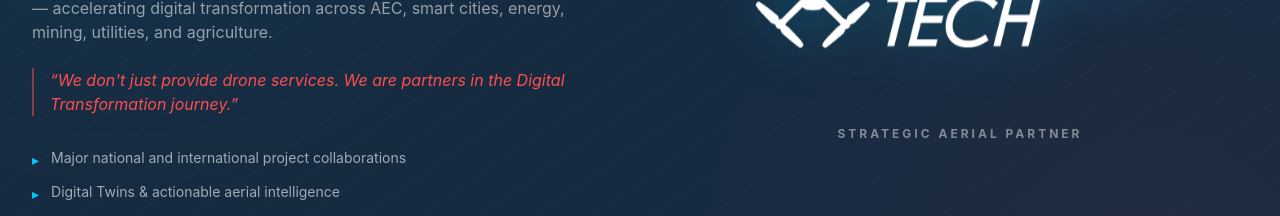
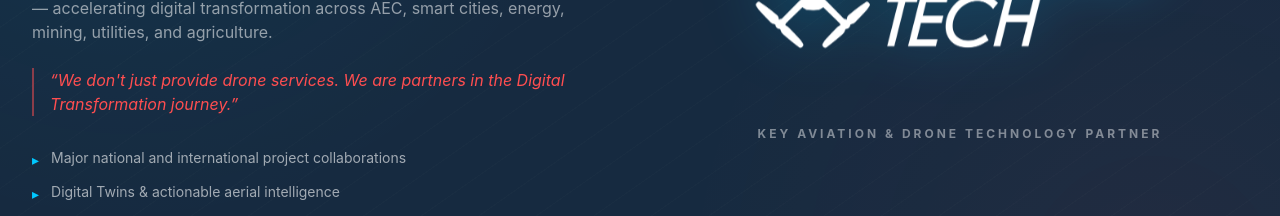
Before and after one commit to MinaRomanyBoles/fly-high, a React (Create React App) app: page / in a window 1280 px wide. Shown: the part 9880-10096 px from the top of the page. Built offline with nearby package versions, Linux system fonts and the light colour scheme.

Commit message:
feat: add content data file for project configuration

```diff
--- a/src/data/content.js
+++ b/src/data/content.js
@@ -427,7 +427,7 @@ export const content = {
         ],
         cta: 'Visit Drone Tech',
         url: 'https://dronetech.eg/',
-        badge: 'Strategic Aerial Partner',
+        badge: 'Key Aviation & Drone Technology Partner',
       },
       partner: {
         eyebrow: 'OUR PARTNERS',
@@ -802,7 +802,7 @@ export const content = {
         ],
         cta: 'زيارة Drone Tech',
         url: 'https://dronetech.eg/',
-        badge: 'شريك جوي استراتيجي',
+        badge: 'شريك جوي استراتيجالشريك الرئيسي في قطاع الطيران وتكنولوجيا الدرون',
       },
       partner: {
         eyebrow: 'شركاؤنا',
```
